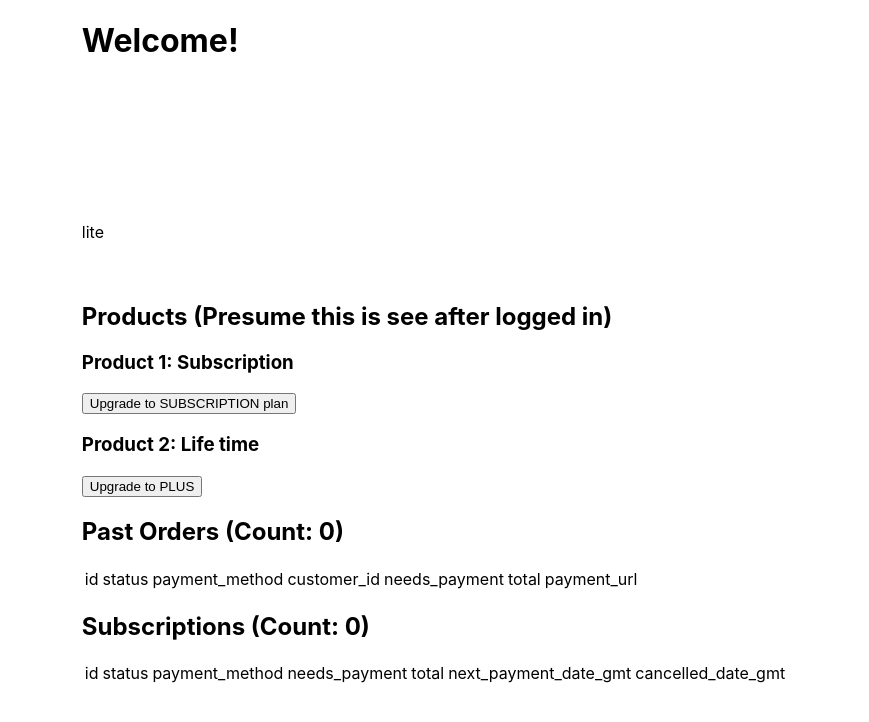
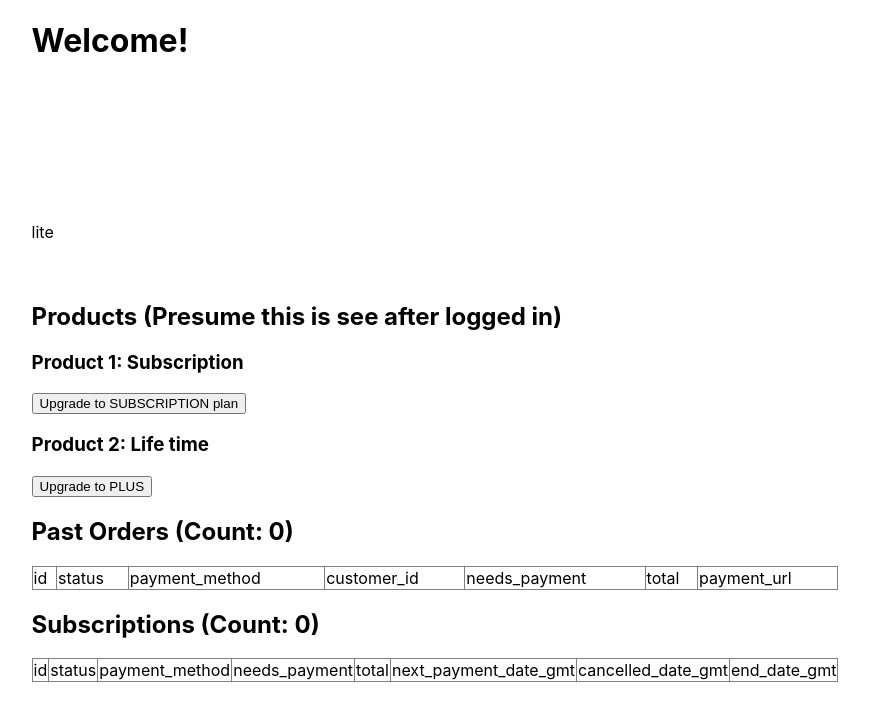
Before and after one commit to simyxing/react-wc-app, a React (Create React App) app in the folder client/: page / in a window 1280 px wide. Shown: the top 722 px of the page, without its empty margins (205-1074 px from the left). Built offline with nearby package versions, Linux system fonts and the light colour scheme.

Commit message:
improve code - remove unused console.log - show subscriptions & orders in table - call to WP with encoded data - refetch data after cancel or reactivate subscription

```diff
--- a/client/src/pages/Home/index.module.scss
+++ b/client/src/pages/Home/index.module.scss
@@ -2,3 +2,8 @@
   margin: auto;
   width: fit-content;
 }
+
+table {
+  width: 100%;
+  border-collapse: collapse;
+}
--- a/client/src/pages/Home/index.tsx
+++ b/client/src/pages/Home/index.tsx
@@ -35,7 +35,6 @@ const Home: React.FC = () => {
   }, [isLogin]);
 
   const getOrders = useCallback(async () => {
-    console.log("i am in");
     if (!userData.wc_id) {
       return;
     }
@@ -62,7 +61,6 @@ const Home: React.FC = () => {
   }, [userData.wc_id]);
 
   useEffect(() => {
-    console.log(isLogin);
     if (isLogin) {
       getUser();
       getOrders();
@@ -87,7 +85,6 @@ const Home: React.FC = () => {
   // purchase PLUS product
   const purchasePLUS = async (productId: number) => {
     if (!userData.wc_username || !userData.wc_password || !userData.wc_id) {
-      console.log("user has no account");
       // generate wc username & password
       // create wc account
       // & update profile
@@ -113,7 +110,7 @@ const Home: React.FC = () => {
       window.open(
         `http://wcreact.local/wp-json/wr_wc_react_auto_login/login?username=${encodeURIComponent(
           userData.email
-        )}&product=${productId}&pass=${wc_password}`,
+        )}&product=${productId}&pass=${encodeURIComponent(wc_password)}`,
         "popup",
         "width=600,height=600"
       );
@@ -122,7 +119,7 @@ const Home: React.FC = () => {
     window.open(
       `http://wcreact.local/wp-json/wr_wc_react_auto_login/login?username=${encodeURIComponent(
         userData.email
-      )}&product=${productId}&pass=${userData.wc_password}`,
+      )}&product=${productId}&pass=${encodeURIComponent(userData.wc_password)}`,
       "popup",
       "width=600,height=600"
     );
@@ -132,18 +129,21 @@ const Home: React.FC = () => {
     window.open(
       `http://wcreact.local/wp-json/wr_wc_react_auto_login/login?username=${encodeURIComponent(
         userData.email
-      )}&product=${selected === "plus" ? 13 : 12}&pass=${userData.wc_password}`,
+      )}&product=${selected === "plus" ? 13 : 12}&pass=${encodeURIComponent(
+        userData.wc_password
+      )}`,
       "popup",
       "width=600,height=600"
     );
   };
 
   const handlePay = async (paymentUrl: string) => {
-    console.log(userData.wc_username, userData.wc_password, paymentUrl);
     window.open(
       `http://wcreact.local/wp-json/wr_wc_react_auto_login/payment?username=${encodeURIComponent(
         userData.email
-      )}&pass=${userData.wc_password}&link=${encodeURIComponent(paymentUrl)}`,
+      )}&pass=${encodeURIComponent(
+        userData.wc_password
+      )}&link=${encodeURIComponent(paymentUrl)}`,
       "popup",
       "width=600,height=600"
     );
@@ -154,7 +154,9 @@ const Home: React.FC = () => {
     window.open(
       `http://wcreact.local/wp-json/wr_wc_react_auto_login/payment?username=${encodeURIComponent(
         userData.email
-      )}&pass=${userData.wc_password}&link=${encodeURIComponent(renewalURL)}`,
+      )}&pass=${encodeURIComponent(
+        userData.wc_password
+      )}&link=${encodeURIComponent(renewalURL)}`,
       "popup",
       "width=600,height=600"
     );
@@ -165,6 +167,8 @@ const Home: React.FC = () => {
     await axios.put(
       `http://wcreact.local/wp-json/wr_wc_react/update_status?subscription=${subId}&status=pending-cancel`
     );
+
+    getSubscriptions();
   };
 
   //call api to reactivate subscription
@@ -172,6 +176,7 @@ const Home: React.FC = () => {
     await axios.put(
       `http://wcreact.local/wp-json/wr_wc_react/update_status?subscription=${subId}&status=active`
     );
+    getSubscriptions();
   };
 
   return (
@@ -227,7 +232,7 @@ const Home: React.FC = () => {
 
       <div>
         <h2>Past Orders (Count: {orderCount})</h2>
-        <table>
+        <table border={1}>
           <tr>
             <td>id</td>
             <td>status</td>
@@ -268,7 +273,7 @@ const Home: React.FC = () => {
       </div>
       <div>
         <h2>Subscriptions (Count: {subscriptionsCount})</h2>
-        <table>
+        <table border={1}>
           <tr>
             <td>id</td>
             <td>status</td>
@@ -277,6 +282,7 @@ const Home: React.FC = () => {
             <td>total</td>
             <td>next_payment_date_gmt</td>
             <td>cancelled_date_gmt</td>
+            <td>end_date_gmt</td>
           </tr>
           {subscriptions.map(
             (s: {
@@ -288,6 +294,7 @@ const Home: React.FC = () => {
               payment_url;
               next_payment_date_gmt;
               cancelled_date_gmt;
+              end_date_gmt;
               test;
             }) => (
               <>
@@ -299,6 +306,7 @@ const Home: React.FC = () => {
                   <td>{s.total}</td>
                   <td>{s.next_payment_date_gmt}</td>
                   <td>{s.cancelled_date_gmt}</td>
+                  <td>{s.end_date_gmt}</td>
                   <td>
                     {!s.needs_payment && s.status === "active" && (
                       <button onClick={() => handleRenewNow(s.id)}>
@@ -324,8 +332,8 @@ const Home: React.FC = () => {
                 </tr>
 
                 <tr>
-                  <td colSpan={5}>
-                    <table>
+                  <td colSpan={9}>
+                    <table border={1}>
                       <tr>
                         <td>Order Details:</td>
                       </tr>
@@ -370,7 +378,9 @@ const Home: React.FC = () => {
                     </table>
                   </td>
                 </tr>
-                <br />
+                <tr>
+                  <td colSpan={9}>End of One Subscription</td>
+                </tr>
               </>
             )
           )}
```
